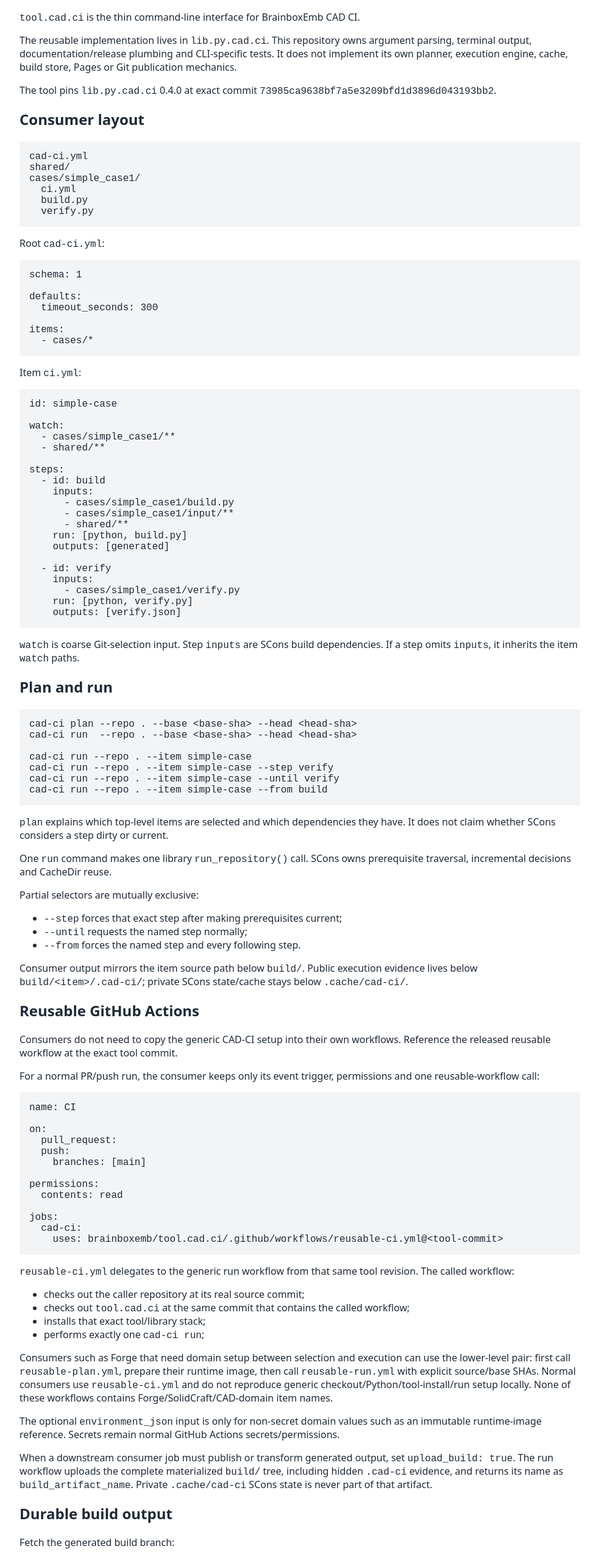
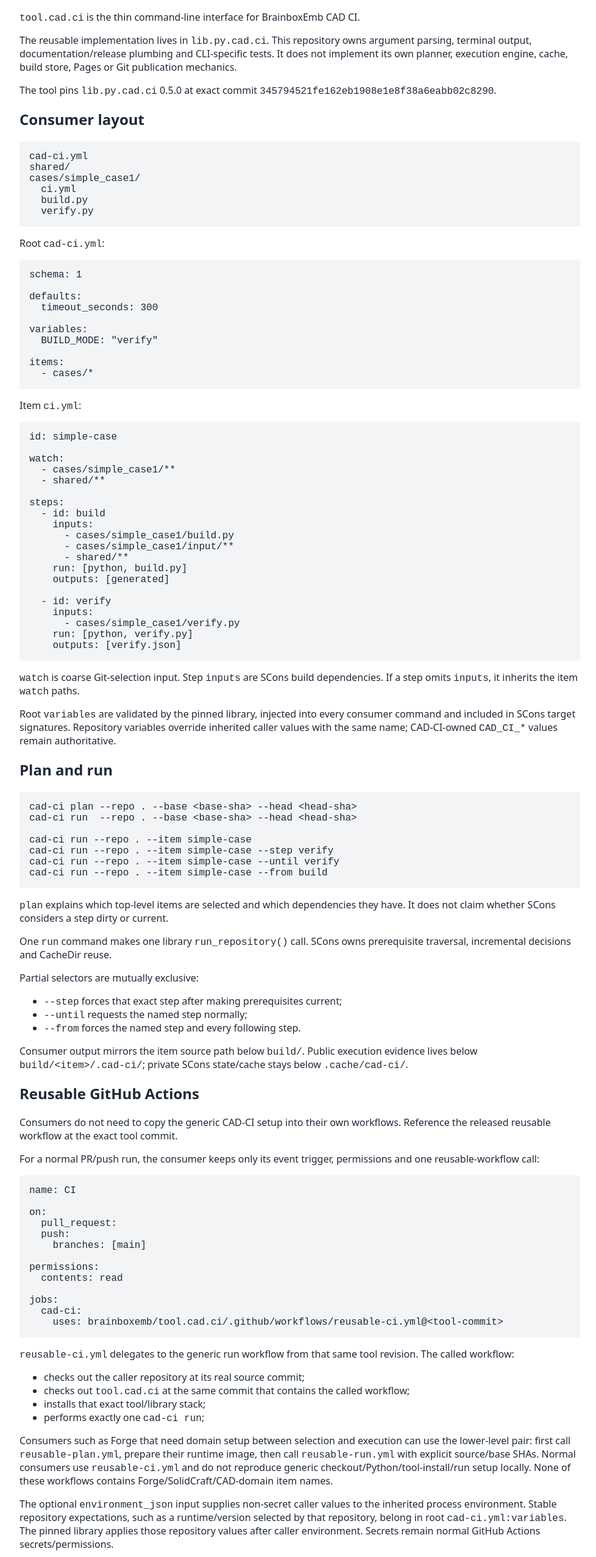
Before and after one commit to brainboxemb/tool.cad.ci, a plain HTML site: page index.html in a window 1280 px wide. Shown: the part 220-2774 px from the top of the page at 61% size, without its empty margins (148-1126 px from the left). Drawn offline with Linux system fonts and the light colour scheme.

Commit message:
Publish docs at c2db9e6b6553052df12d2498e9436ba7be056fe6

```diff
--- a/index.html
+++ b/index.html
@@ -22,8 +22,8 @@
 argument parsing, terminal output, documentation/release plumbing and
 CLI-specific tests. It does not implement its own planner, execution engine,
 cache, build store, Pages or Git publication mechanics.</p>
-<p>The tool pins <code>lib.py.cad.ci</code> 0.4.0 at exact commit
-<code>73985ca9638bf7a5e3209bfd1d3896d043193bb2</code>.</p>
+<p>The tool pins <code>lib.py.cad.ci</code> 0.5.0 at exact commit
+<code>345794521fe162eb1908e1e8f38a6eabb02c8290</code>.</p>
 <h2>Consumer layout</h2>
 <pre><code class="language-text">cad-ci.yml
 shared/
@@ -37,6 +37,9 @@ cases/simple_case1/
 
 defaults:
   timeout_seconds: 300
+
+variables:
+  BUILD_MODE: &quot;verify&quot;
 
 items:
   - cases/*
@@ -65,6 +68,10 @@ steps:
 </code></pre>
 <p><code>watch</code> is coarse Git-selection input. Step <code>inputs</code> are SCons build
 dependencies. If a step omits <code>inputs</code>, it inherits the item <code>watch</code> paths.</p>
+<p>Root <code>variables</code> are validated by the pinned library, injected into every
+consumer command and included in SCons target signatures. Repository variables
+override inherited caller values with the same name; CAD-CI-owned <code>CAD_CI_*</code>
+values remain authoritative.</p>
 <h2>Plan and run</h2>
 <pre><code class="language-text">cad-ci plan --repo . --base &lt;base-sha&gt; --head &lt;head-sha&gt;
 cad-ci run  --repo . --base &lt;base-sha&gt; --head &lt;head-sha&gt;
@@ -120,9 +127,12 @@ runtime image, then call <code>reusable-run.yml</code> with explicit source/base
 Normal consumers use <code>reusable-ci.yml</code> and do not reproduce generic
 checkout/Python/tool-install/run setup locally. None of these workflows
 contains Forge/SolidCraft/CAD-domain item names.</p>
-<p>The optional <code>environment_json</code> input is only for non-secret domain values
-such as an immutable runtime-image reference. Secrets remain normal GitHub
-Actions secrets/permissions.</p>
+<p>The optional <code>environment_json</code> input supplies non-secret caller values to
+the inherited process environment. Stable repository expectations, such as a
+runtime/version selected by that repository, belong in root
+<code>cad-ci.yml:variables</code>. The pinned library applies those repository values
+after caller environment. Secrets remain normal GitHub Actions
+secrets/permissions.</p>
 <p>When a downstream consumer job must publish or transform generated output, set
 <code>upload_build: true</code>. The run workflow uploads the complete materialized
 <code>build/</code> tree, including hidden <code>.cad-ci</code> evidence, and returns its name as
--- a/provenance.json
+++ b/provenance.json
@@ -1,5 +1,5 @@
 {
   "generator": "tool.cad.ci",
   "schema": 1,
-  "source_commit": "5e0567346da9136b2a91d7f8b375e653f923354b"
+  "source_commit": "c2db9e6b6553052df12d2498e9436ba7be056fe6"
 }
```
Also changed, not shown: requirements/index.html (+3 -0 lines).
